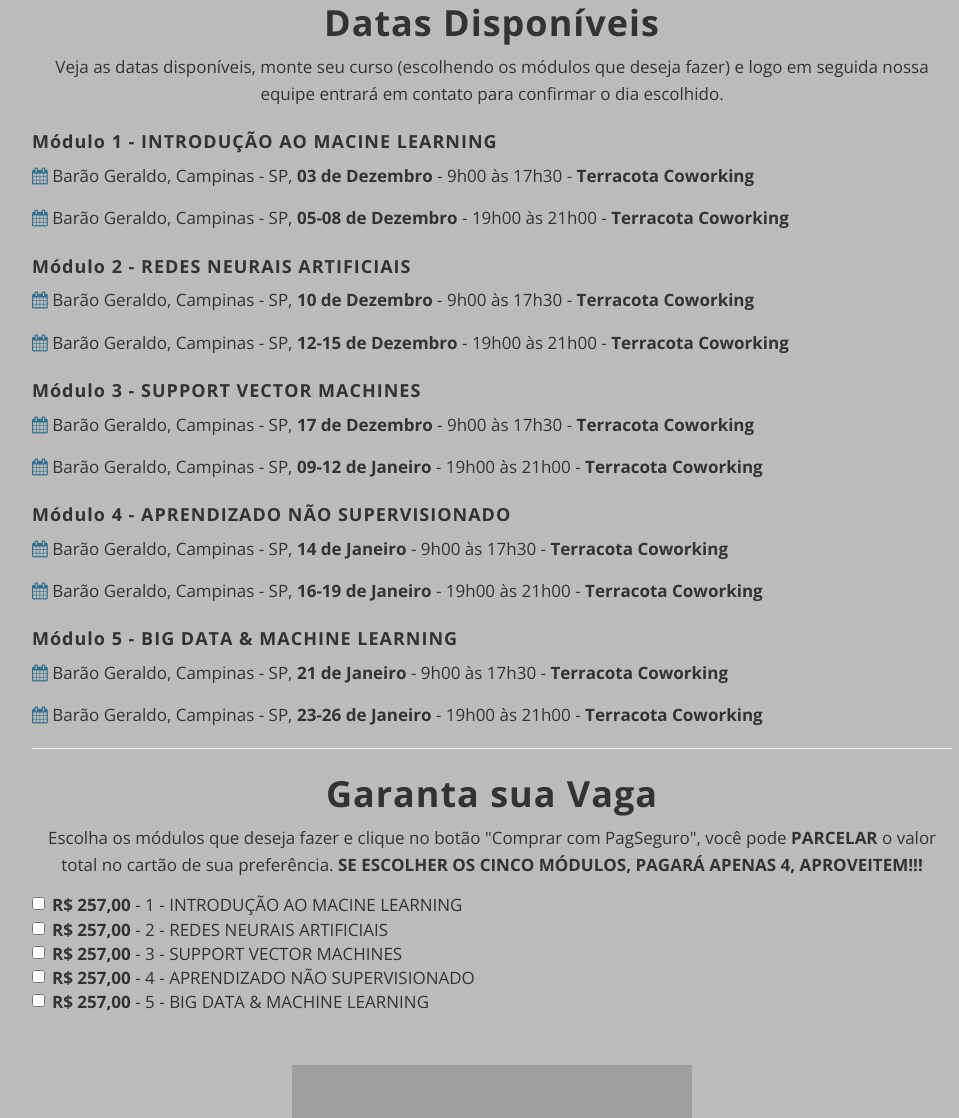
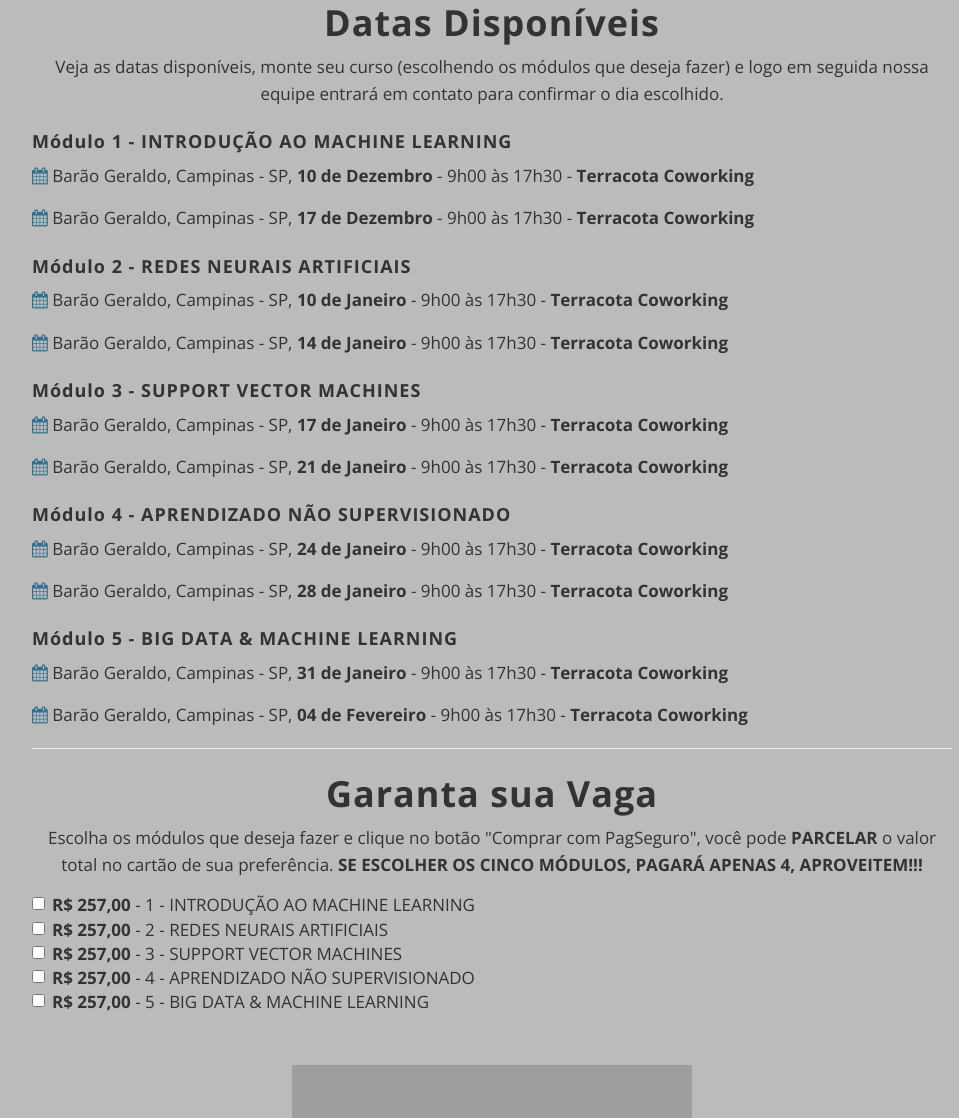
Before and after one commit to alephbit/alephbit.github.io, a website: page course-ml.html in a window 1280 px wide. Shown: the part 4534-5652 px from the top of the page, without its empty margins (148-1107 px from the left). Drawn offline with nearby package versions, Linux system fonts and the light colour scheme; some packages are replaced by stand-ins of ours; grey boxes are pictures that could not be loaded; a script that the page names is missing.

Commit message:
Reagendamento curso ML

```diff
--- a/course-ml.html
+++ b/course-ml.html
@@ -279,25 +279,25 @@
         <p>Veja as datas disponíveis, monte seu curso (escolhendo os módulos que deseja fazer) e logo em seguida nossa equipe entrará em contato para confirmar o dia escolhido.
 
         <div class="text-left">
-            <h4>Módulo 1 - INTRODUÇÃO AO MACINE LEARNING</h4>
-	    <p><i class="fa fa-calendar text-info" aria-hidden="true"></i> Barão Geraldo, Campinas - SP, <b>03 de Dezembro</b> - 9h00 às 17h30 - <b>Terracota Coworking</b></p>
-	    <p><i class="fa fa-calendar text-info" aria-hidden="true"></i> Barão Geraldo, Campinas - SP, <b>05-08 de Dezembro</b> - 19h00 às 21h00 - <b>Terracota Coworking</b></p>
+            <h4>Módulo 1 - INTRODUÇÃO AO MACHINE LEARNING</h4>
+	    <p><i class="fa fa-calendar text-info" aria-hidden="true"></i> Barão Geraldo, Campinas - SP, <b>10 de Dezembro</b> - 9h00 às 17h30 - <b>Terracota Coworking</b></p>
+	    <p><i class="fa fa-calendar text-info" aria-hidden="true"></i> Barão Geraldo, Campinas - SP, <b>17 de Dezembro</b> - 9h00 às 17h30 - <b>Terracota Coworking</b></p>
 
             <h4>Módulo 2 - REDES NEURAIS ARTIFICIAIS</h4>
-	    <p><i class="fa fa-calendar text-info" aria-hidden="true"></i> Barão Geraldo, Campinas - SP, <b>10 de Dezembro</b> - 9h00 às 17h30 - <b>Terracota Coworking</b></p>
-	    <p><i class="fa fa-calendar text-info" aria-hidden="true"></i> Barão Geraldo, Campinas - SP, <b>12-15 de Dezembro</b> - 19h00 às 21h00 - <b>Terracota Coworking</b></p>
+	    <p><i class="fa fa-calendar text-info" aria-hidden="true"></i> Barão Geraldo, Campinas - SP, <b>10 de Janeiro</b> - 9h00 às 17h30 - <b>Terracota Coworking</b></p>
+	    <p><i class="fa fa-calendar text-info" aria-hidden="true"></i> Barão Geraldo, Campinas - SP, <b>14 de Janeiro</b> - 9h00 às 17h30 - <b>Terracota Coworking</b></p>
 
             <h4>Módulo 3 - SUPPORT VECTOR MACHINES</h4>
-	    <p><i class="fa fa-calendar text-info" aria-hidden="true"></i> Barão Geraldo, Campinas - SP, <b>17 de Dezembro</b> - 9h00 às 17h30 - <b>Terracota Coworking</b></p>
-	    <p><i class="fa fa-calendar text-info" aria-hidden="true"></i> Barão Geraldo, Campinas - SP, <b>09-12 de Janeiro</b> - 19h00 às 21h00 - <b>Terracota Coworking</b></p>
+	    <p><i class="fa fa-calendar text-info" aria-hidden="true"></i> Barão Geraldo, Campinas - SP, <b>17 de Janeiro</b> - 9h00 às 17h30 - <b>Terracota Coworking</b></p>
+	    <p><i class="fa fa-calendar text-info" aria-hidden="true"></i> Barão Geraldo, Campinas - SP, <b>21 de Janeiro</b> - 9h00 às 17h30 - <b>Terracota Coworking</b></p>
 
             <h4>Módulo 4 - APRENDIZADO NÃO SUPERVISIONADO</h4>
-	    <p><i class="fa fa-calendar text-info" aria-hidden="true"></i> Barão Geraldo, Campinas - SP, <b>14 de Janeiro</b> - 9h00 às 17h30 - <b>Terracota Coworking</b></p>
-	    <p><i class="fa fa-calendar text-info" aria-hidden="true"></i> Barão Geraldo, Campinas - SP, <b>16-19 de Janeiro</b> - 19h00 às 21h00 - <b>Terracota Coworking</b></p>
+	    <p><i class="fa fa-calendar text-info" aria-hidden="true"></i> Barão Geraldo, Campinas - SP, <b>24 de Janeiro</b> - 9h00 às 17h30 - <b>Terracota Coworking</b></p>
+	    <p><i class="fa fa-calendar text-info" aria-hidden="true"></i> Barão Geraldo, Campinas - SP, <b>28 de Janeiro</b> - 9h00 às 17h30 - <b>Terracota Coworking</b></p>
 
             <h4>Módulo 5 - BIG DATA & MACHINE LEARNING</h4>
-	    <p><i class="fa fa-calendar text-info" aria-hidden="true"></i> Barão Geraldo, Campinas - SP, <b>21 de Janeiro</b> - 9h00 às 17h30 - <b>Terracota Coworking</b></p>
-	    <p><i class="fa fa-calendar text-info" aria-hidden="true"></i> Barão Geraldo, Campinas - SP, <b>23-26 de Janeiro</b> - 19h00 às 21h00 - <b>Terracota Coworking</b></p>
+	    <p><i class="fa fa-calendar text-info" aria-hidden="true"></i> Barão Geraldo, Campinas - SP, <b>31 de Janeiro</b> - 9h00 às 17h30 - <b>Terracota Coworking</b></p>
+	    <p><i class="fa fa-calendar text-info" aria-hidden="true"></i> Barão Geraldo, Campinas - SP, <b>04 de Fevereiro</b> - 9h00 às 17h30 - <b>Terracota Coworking</b></p>
 
 	    <hr />
 		<h1 class="text-center">Garanta sua Vaga</h1>
@@ -307,7 +307,7 @@
 			<input type="hidden" name="itemCode" value="" id="fpagseguro" />
 			<input type="hidden" name="iot" value="button" />
 			<div class="checkbox">
-			<label for="m1"><input id="m1" value="1" type="checkbox" /><b>R$ 257,00</b> - 1 - INTRODUÇÃO AO MACINE LEARNING</label>
+			<label for="m1"><input id="m1" value="1" type="checkbox" /><b>R$ 257,00</b> - 1 - INTRODUÇÃO AO MACHINE LEARNING</label>
 			<br />
 			<label for="m2"><input id="m2" value="2" type="checkbox" /><b>R$ 257,00</b> - 2 - REDES NEURAIS ARTIFICIAIS</label>
 			<br />
```
